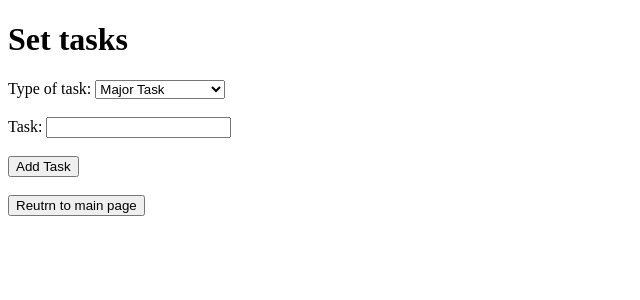
After one commit to Felipeav2/tasks-app, a Flask app: page /tasks in a window 1280 px wide. The commit adds this page. Shown: the top 300 px of the page, without its empty margins (0-640 px from the left). Run offline with Flask 3, Linux system fonts and the light colour scheme.

Commit message:
finished tasks template and /tasks route. Also displays some tasks now

```diff
--- a/app.py
+++ b/app.py
@@ -1,74 +1,36 @@
-import flask
-from flask import Flask, render_template
-from flask_wtf import FlaskForm
-from wtforms import StringField, SubmitField
-from wtforms.validators import DataRequired
+from flask import Flask, render_template, request
 
+app = Flask(__name__)
 
-app = flask.Flask(__name__)
-app.config['SECRET_KEY'] = 'f'
-
-
-class TaskForm(FlaskForm):
-    majorTask = StringField("Major Task", validators=[DataRequired()])
-
-    shortTask1 = StringField("Short Task 1", validators=[DataRequired()])
-    shortTask2 = StringField("Short Task 2", validators=[DataRequired()])
-    shortTask3 = StringField("Short Task 3", validators=[DataRequired()])
-
-    maintenance1 = StringField("Maintenece task 1", validators=[DataRequired()])
-    maintenance2 = StringField("Maintenece task 2", validators=[DataRequired()])
-    maintenance3 = StringField("Maintenece task 3", validators=[DataRequired()])
-
-    submit = SubmitField("Add tasks")
-
-tasks = []
-
-'''
-majorTasks = []
-shortTask1 = []
-shortTask2 = []
-shortTask3 = []
-maintenanceTask1 = []
-maintenanceTask2 = []
-maintenanceTask3 = []
-'''
-
+tasks = {
+    "majorTask": "",
+    "shortTasks": [],
+    "maintenanceTasks": []
+}
 
 
 @app.route("/")
 def index():
-    return flask.render_template("index.html")
+    return render_template("index.html", tasks=tasks)
 
-@app.route("/tasks", methods=['GET', 'POST'])
-def tasks():
-    form = TaskForm()
-    if form.validate_on_submit():
-        majorTask = form.majorTask.data
 
-        shortTask1 = form.shortTask1.data
-        shortTask2 = form.shortTask2.data
-        shortTask3 = form.shortTask3.data
+@app.route("/tasks", methods=["GET", "POST"])
+def set_tasks():
+    if request.method == "POST":
+        task_type = request.form.get("taskType")
+        task = request.form.get("task")
 
-        maintenanceTask1 = form.maintenance1.data
-        maintenanceTask2 = form.maintenance2.data
-        maintenanceTask3 = form.maintenance3.data
+        if task_type == "majorTask":
+            tasks["majorTask"] = task
+        elif task_type == "shortTask":
+            tasks["shortTasks"].append(task)
+        elif task_type == "maintenanceTask":
+            tasks["maintenanceTasks"].append(task)
 
-        tasks.append({
-            "majorTask": majorTask,
-            "shortTask1": shortTask1,
-            "shortTask2": shortTask2,
-            "shortTask3": shortTask3,
-            "maintenance1": maintenanceTask1,
-            "maintenance2": maintenanceTask2,
-            "maintenance3": maintenanceTask3,
-        })
-        return redirect(url_for("index"))
-    return render_template("tasks.html", form=form, tasks=tasks)
-
+    return render_template("tasks.html", tasks=tasks)
 
 
 
 
 if __name__ == "__main__":
-    app.run(debug = True)
+    app.run(debug=True)
--- a/index.html
+++ b/templates/index.html
@@ -13,9 +13,13 @@
         <h1>Tasks for the day</h1>
         <div>
             <h2>Major task/project</h2>
+            <p>{{ tasks["majorTask"] }}</p>
         </div>
         <div>
             <h1>Shorter tasks</h1>
+            {% for task in tasks["shortTasks"] %}
+            <li>{{ task }}</li>
+            {% endfor %}
         </div>
         <div>
             <h1>Maintenence tasks</h1>
--- /dev/null
+++ b/templates/tasks.html
@@ -0,0 +1,26 @@
+<!DOCTYPE html>
+<html>
+    <head>
+        <title>Daily Planner</title>
+    </head>
+    <body>
+        <h1>Set tasks</h1>
+        <form method="POST" action="/tasks">
+            <label for="taskType">Type of task:</label>
+            <select id="taskType" name="taskType">
+                <option value="majorTask">Major Task</option>
+                <option value="shortTask">Minor Task</option>
+                <option value="maintenanceTask">Maintenance Task</option>
+            </select>
+            <br><br>
+            <label for="task">Task:</label>
+            <input type="text" id="task" name="task">
+            <br><br>
+            <input type="submit" value="Add Task">
+        </form>
+        <br>
+        <form method="GET" action="/">
+            <input type="submit" value="Reutrn to main page">
+        </form>
+    </body>
+</html>
```
Also changed, not shown: tasks.html (deleted, +0 -61 lines).
